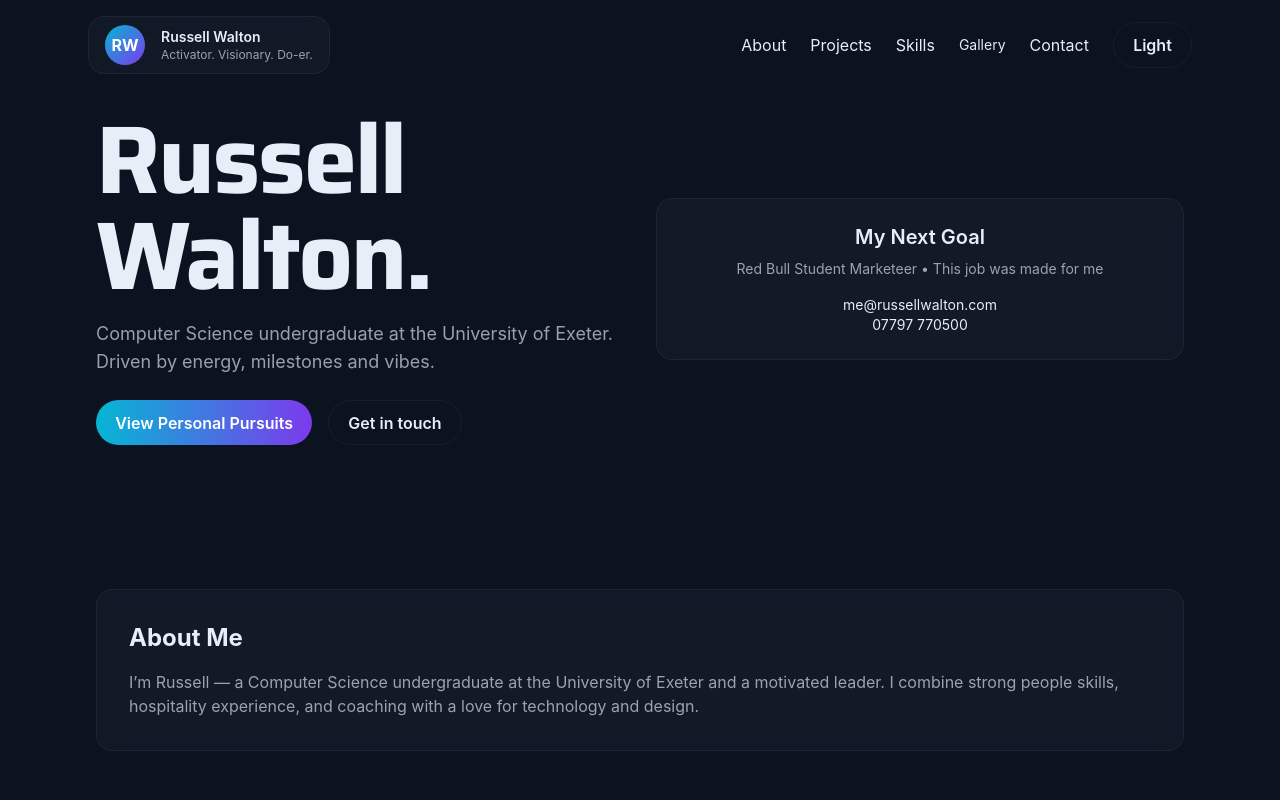
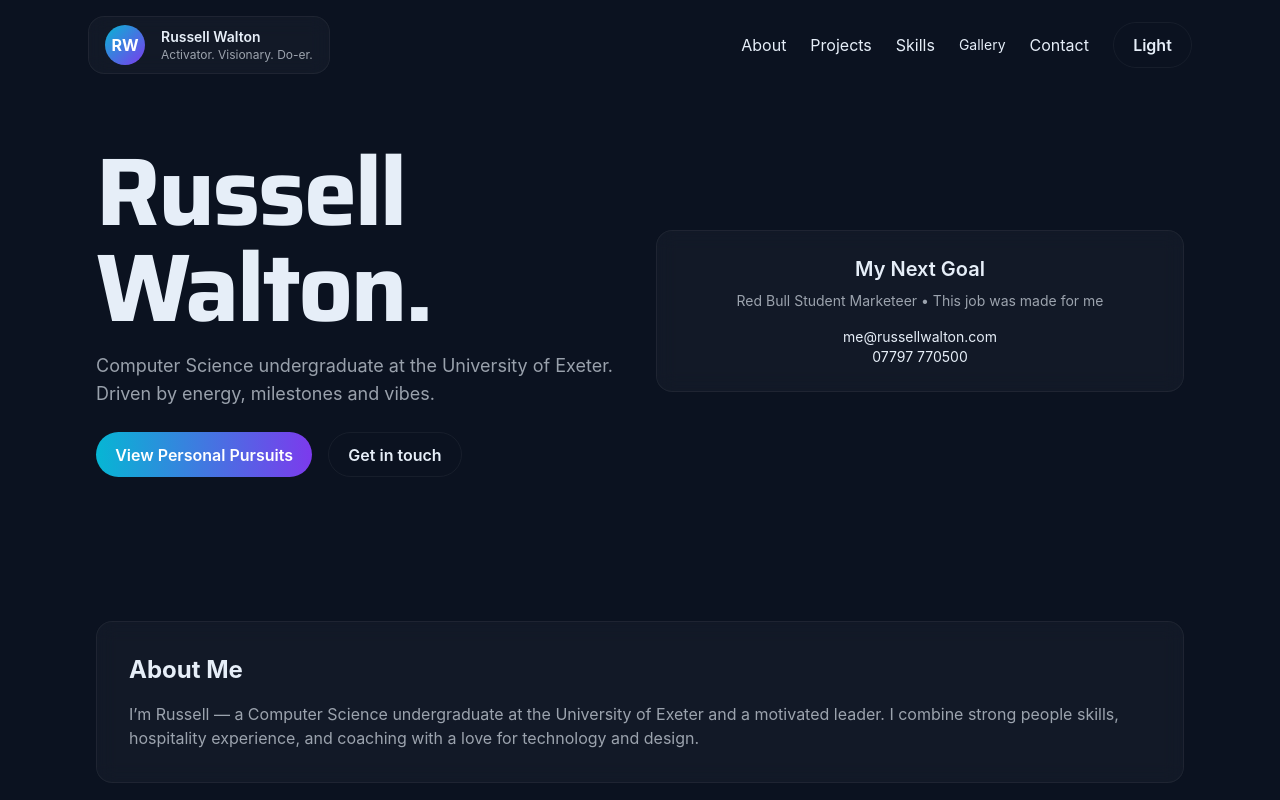
Before and after one commit to raw724/portfolio, a React (Vite) app: page / in a window 1280 px wide. Shown: the top 800 px of the page. Built offline with nearby package versions, Linux system fonts and the light colour scheme.

Commit message:
Adjust padding in Hero component
Updated padding top from 28 to 36 in Hero section.

```diff
--- a/src/components/Hero.jsx
+++ b/src/components/Hero.jsx
@@ -2,7 +2,7 @@ import React from 'react';
 
 export default function Hero() {
   return (
-    <section id="home" className="pt-28 pb-20">
+    <section id="home" className="pt-36 pb-20">
       <div className="max-w-6xl mx-auto grid lg:grid-cols-2 gap-8 items-center">
         <div>
           <h1 className="text-7xl lg:text-8xl font-extrabold leading-tight text-[--text] tracking-tight"
```
